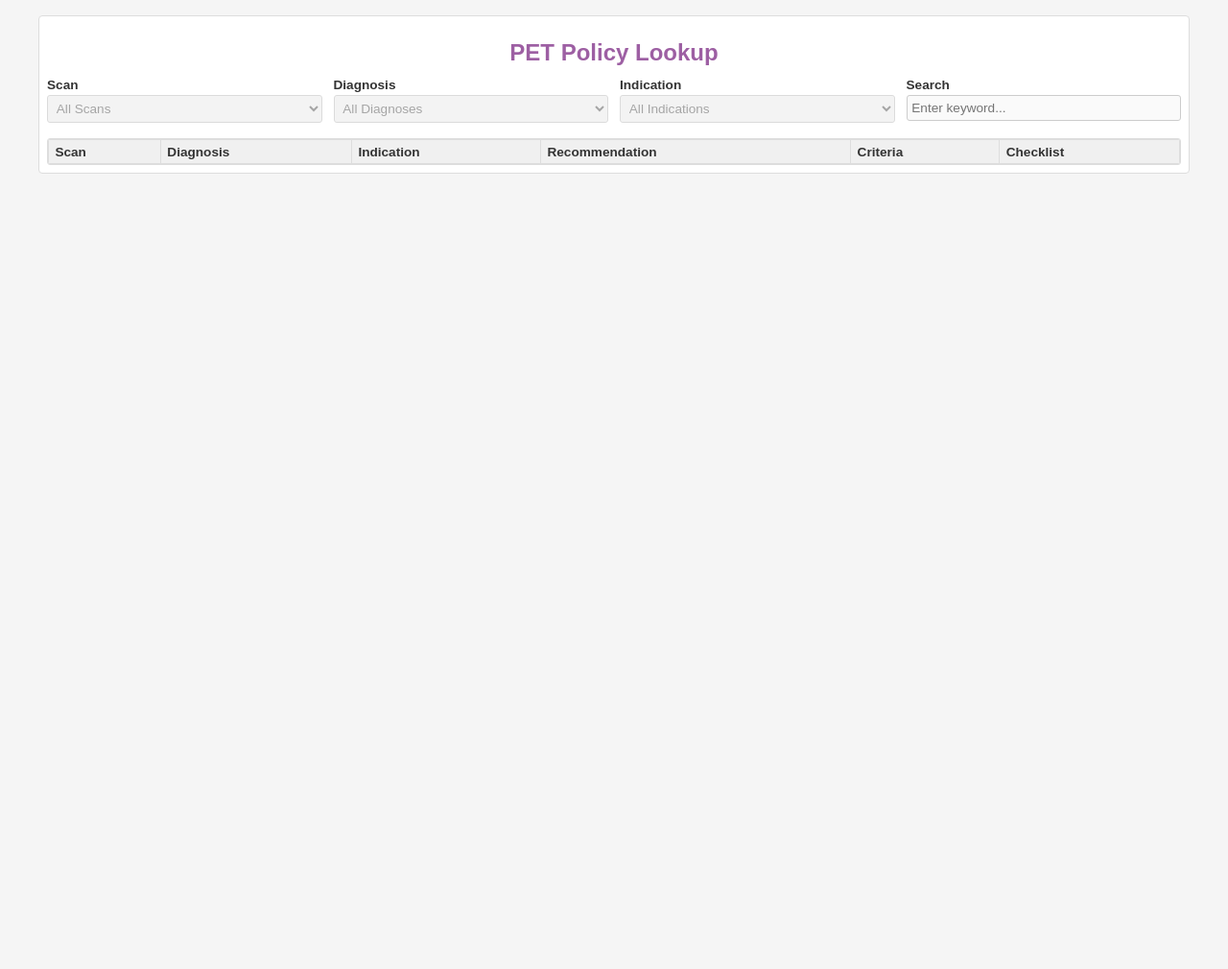
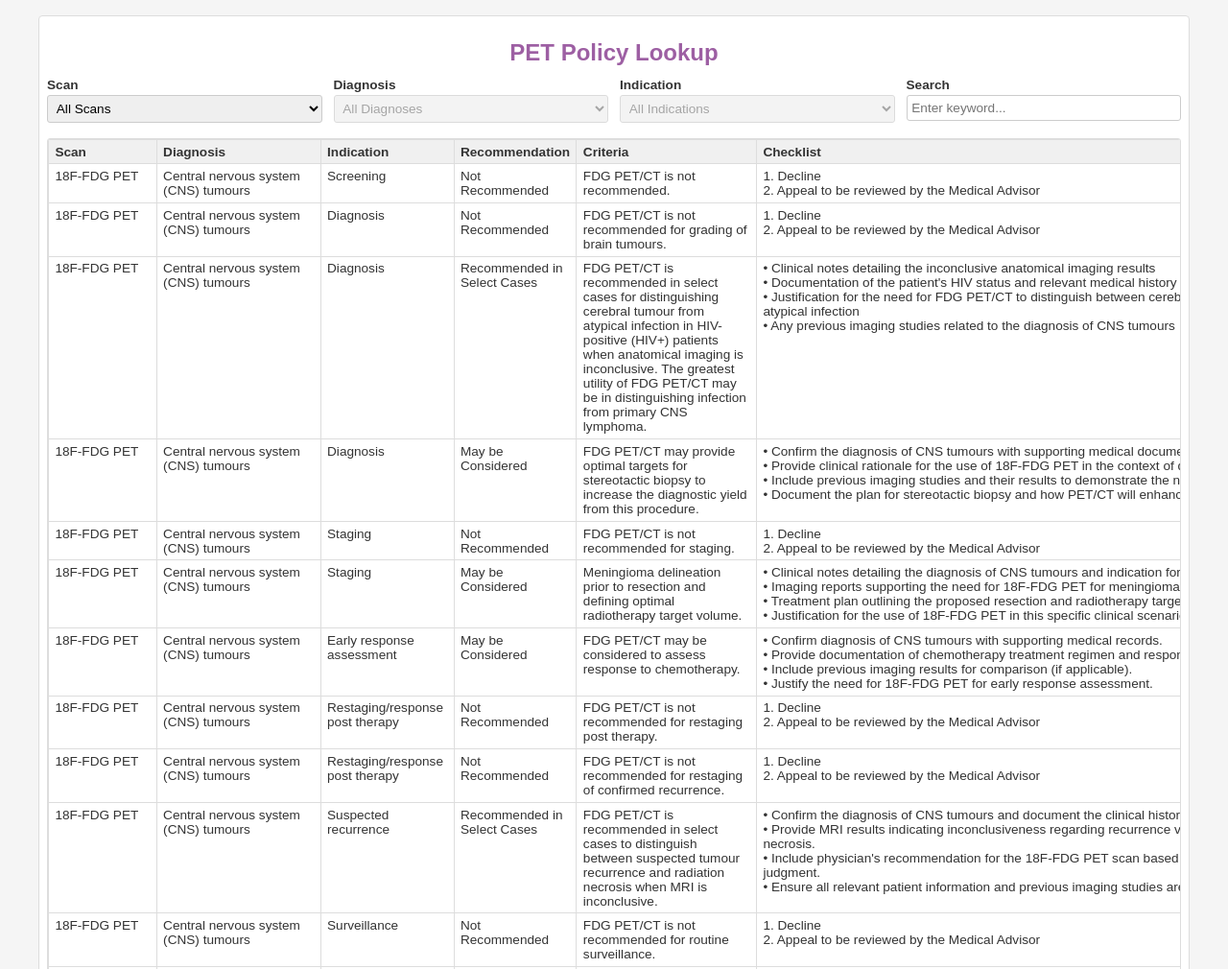
Before and after one commit to LesDoctor/Oncology_Knowledge_Hub, a plain HTML site: page index.html in a window 1280 px wide. Shown: the top 1010 px of the page at 96% size. Before the commit the page ends 800 px from the top, so only its background shows below. Drawn offline with nearby package versions, Linux system fonts and the light colour scheme; no server answers.

Commit message:
Update index.html

```diff
--- a/index.html
+++ b/index.html
@@ -373,7 +373,7 @@
       searchInput.disabled = true;
 
       // Use PapaParse to load and parse 'petguide.csv' (must be in same folder)
-      Papa.parse("https://afrocentrichealth.sharepoint.com/:x:/r/teams/OncologyKnowledgeHub/Shared%20Documents/pet_guide/petguide%20(1).csv", {
+      Papa.parse("petguide.csv", {
         download: true,
         header: true,
         skipEmptyLines: true,
```
